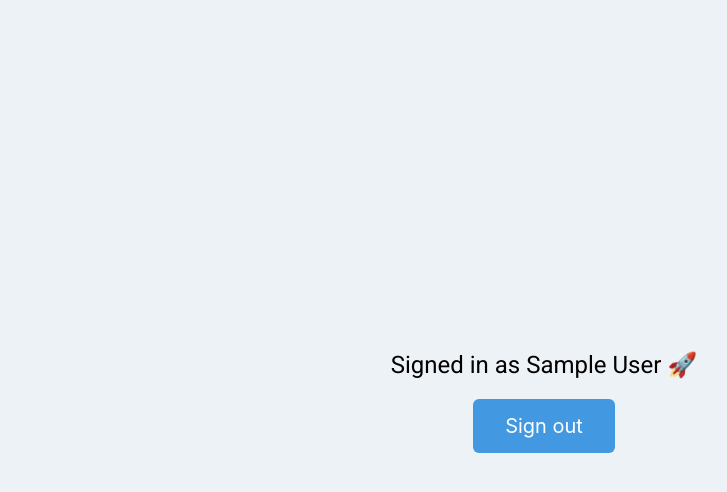
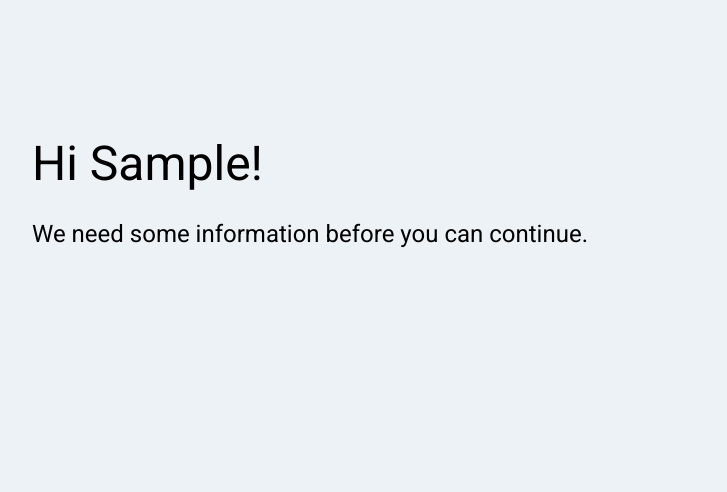
Before and after one commit to BostonUniversitySeniorDesign/21-05-Re3, a React (Create React App) app in the folder re3-client/: page /dashboard in a window 1280 px wide. Shown: the top 492 px of the page, without its empty margins (96-823 px from the left). Built offline with nearby package versions, Linux system fonts and the light colour scheme; no server answers; sample sign-in values are in the browser's storage.

Commit message:
onboarding

```diff
--- a/re3-client/src/App.js
+++ b/re3-client/src/App.js
@@ -7,11 +7,11 @@ import {
   Redirect
 } from 'react-router-dom';
 import PrivateRoute from './components/PrivateRoute';
+import Onboarding from './pages/Onboarding';
 import Dashboard from './pages/Dashboard';
 import Login from './pages/Login';
 import Loading from './pages/Loading';
 import HomePage from './pages/HomePage';
-import SignUp from './pages/SignUp';
 import NotFound from './pages/NotFound';
 import { AuthContext } from './firebase';
 
@@ -30,17 +30,18 @@ const App = () => {
   return (
     <Router>
       <Switch>
-        <Route exact path="/" render={() => <Redirect to="/dashboard" />} />
+        <Route
+          exact
+          path="/"
+          render={() => (user ? <Redirect to="dashboard" /> : <HomePage />)}
+        />
         <Route
           exact
           path="/login"
           render={() => (user ? <Redirect to="dashboard" /> : <Login />)}
         />
-        <PrivateRoute exact path="/dashboard" component={Dashboard} />
-
+        <PrivateRoute exact path="/dashboard" component={Onboarding} />
         <Route exact path="/404" component={NotFound} />
-        <Route exact path="/homepage" component={HomePage} />
-        <Route exact path="/signup" component={SignUp} />
         <Redirect to="/404" />
       </Switch>
     </Router>
--- a/re3-client/src/components/HeaderHomePageButton.js
+++ b/re3-client/src/components/HeaderHomePageButton.js
@@ -7,16 +7,17 @@ import useRouter from '../utils/Router';
 //   } from 'react-router-dom';
 
 const HomePageButton = () => {
-    const router =useRouter();
-    const page = async() => {
-        router.push('/homepage');
-    }
-    return(
+  const router = useRouter();
+  const page = async () => {
+    router.push('/');
+  };
+  return (
     <div>
       <button
-        href ="/homepage"
-        onClick ={() => page()}
-        className="text-xl font-robot text-white hover:text-black cursor-pointer mx-6">
+        href="/"
+        onClick={() => page()}
+        className="text-2xl font-robot text-white hover:text-black cursor-pointer"
+      >
         Home
       </button>
     </div>
--- a/re3-client/src/components/HeaderLoginButton1.js
+++ b/re3-client/src/components/HeaderLoginButton1.js
@@ -4,11 +4,12 @@ const HeaderLoginButton = () => {
   const router = useRouter();
   const page = async () => {
     router.push('/login');
-    }
+  };
   return (
     <button
       onClick={() => page()}
-            className="text-xl font-robot text-white hover:text-black cursor-pointer rounded-md  absolute  right-0 mx-6">
+      className="text-2xl font-robot text-white hover:text-black cursor-pointer rounded-md"
+    >
       Login
     </button>
   );
--- a/re3-client/src/components/HomePageHeader.js
+++ b/re3-client/src/components/HomePageHeader.js
@@ -1,17 +1,13 @@
 import React from 'react';
-import HomePageButton from "./HeaderHomePageButton";
-import HeaderLoginButton from "./HeaderLoginButton1";
-import HeaderSignUpButton from "./HeaderSignUpButton";
+import HomePageButton from './HeaderHomePageButton';
+import HeaderLoginButton from './HeaderLoginButton1';
 const HomePageHeader = () => {
-    return (
-        <div>
-            <div className="bg-blue-500 border flex flex-row relative px-full py-4 rounded">
-            <HomePageButton/>
-            <HeaderLoginButton/>
-            <HeaderSignUpButton/>
-            </div>
-        </div>
-    );
+  return (
+    <div className="w-full bg-blue-500 flex flex-row justify-between relative py-4 px-10">
+      <HomePageButton />
+      <HeaderLoginButton />
+    </div>
+  );
 };
 
 export default HomePageHeader;
--- /dev/null
+++ b/re3-client/src/pages/Onboarding.js
@@ -0,0 +1,23 @@
+import React, { useContext } from 'react';
+import SignOutButton from '../components/SignOutButton';
+import { AuthContext } from '../firebase';
+
+const Onboarding = () => {
+  const user = useContext(AuthContext);
+  return (
+    <div className="bg-gray-200 w-screen min-h-screen flex p-32">
+      <div className="w-full flex flex-col justify-start items-start">
+        <div className="w-full flex flex-col justify-start items-start mb-6">
+          <p className="text-5xl font-roboto text-center text-black mb-4">{`Hi ${
+            user.displayName.split(' ')[0]
+          }!`}</p>
+          <p className="text-2xl font-roboto text-center text-black mb-4">
+            We need some information before you can continue.
+          </p>
+        </div>
+      </div>
+    </div>
+  );
+};
+
+export default Onboarding;
```
Also changed, not shown: re3-client/src/pages/HomePage.js (+16 -14 lines). Lines whose indentation alone changed are shown as unchanged.
